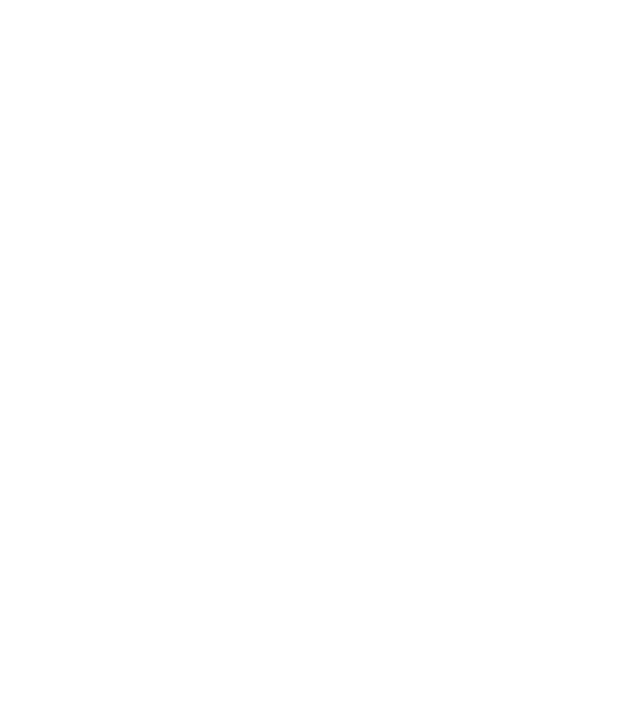
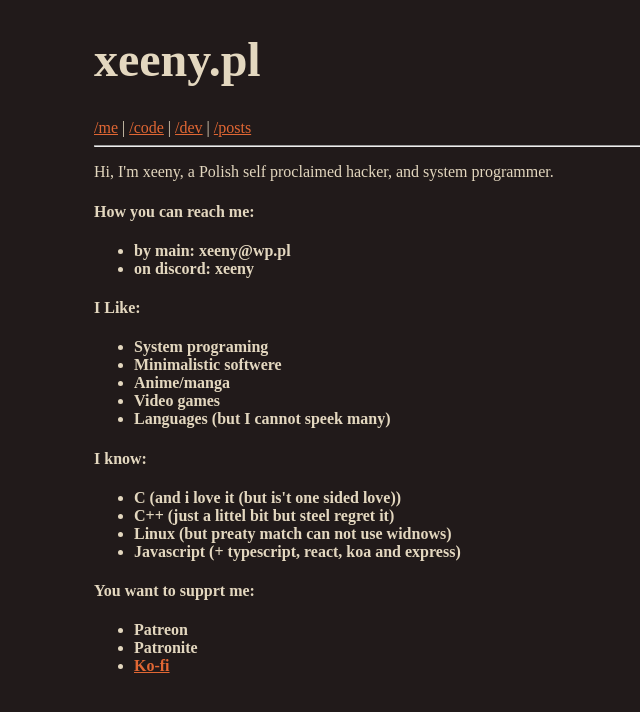
Before and after one commit to xeenypl/xeeny.github.io, a plain HTML site: page index.html in a window 1280 px wide. Shown: the whole page, without its empty margins (46-686 px from the left). Drawn offline with Linux system fonts and the light colour scheme.

Commit message:
Added better index.

```diff
--- a/index.html
+++ b/index.html
@@ -2,9 +2,50 @@
 <html lang="en">
 <head>
     <meta charset="UTF-8">
-    <title></title>
+    <title>xeeny.pl</title>
+    <link rel="stylesheet" href="styles.css">
 </head>
 <body>
+    <h1 id="logo">xeeny.pl</h1>
+    <nav>
+        <a href="/">/me</a> |
+        <a href="https://github.com/xeenypl">/code</a> |
+        <a href="https://github.com/xeenypl">/dev</a> |
+        <a href="##">/posts</a>
+    </nav>
+    <hr>
+    <p>
+       Hi, I'm xeeny, a Polish self proclaimed hacker, and system programmer.
+    </p>
 
+    <h4>How you can reach me:<h4>
+    <ul>
+        <li>by main: xeeny@wp.pl</li>
+        <li>on discord: xeeny</li>
+    </ul>
+
+    <h4>I Like:<h4>
+    <ul>
+        <li>System programing</li>
+        <li>Minimalistic softwere</li>
+        <li>Anime/manga</li>
+        <li>Video games</li>
+        <li>Languages (but I cannot speek many)</li>
+    </ul>
+
+    <h4>I know:<h4>
+    <ul>
+        <li>C (and i love it (but is't one sided love))</li>
+        <li>C++ (just a littel bit but steel regret it)</li>
+        <li>Linux (but preaty match can not use widnows)</li>
+        <li>Javascript (+ typescript, react, koa and express)</li>
+    </ul>
+
+    <h4>You want to supprt me:<h4>
+    <ul>
+        <li>Patreon</li>
+        <li>Patronite</li>
+        <li><a href="https://ko-fi.com/xeeny">Ko-fi</a></li>
+    </ul>
 </body>
 </html>
--- /dev/null
+++ b/styles.css
@@ -0,0 +1,31 @@
+body {
+    position: relative;
+    background: #211a1a;
+    color: #e3d7bf;
+    max-width: 1000px;
+    margin: 0 auto;
+}
+
+pre {
+    background: #232927;
+}
+
+a:link {
+    color: #e16734;
+}
+
+a:visited {
+    color: #e16734;
+}
+
+a:hover {
+    color: #d18362;
+}
+
+a:active {
+    color: #e16734;
+}
+
+#logo {
+    font-size: 3rem;
+}
```
